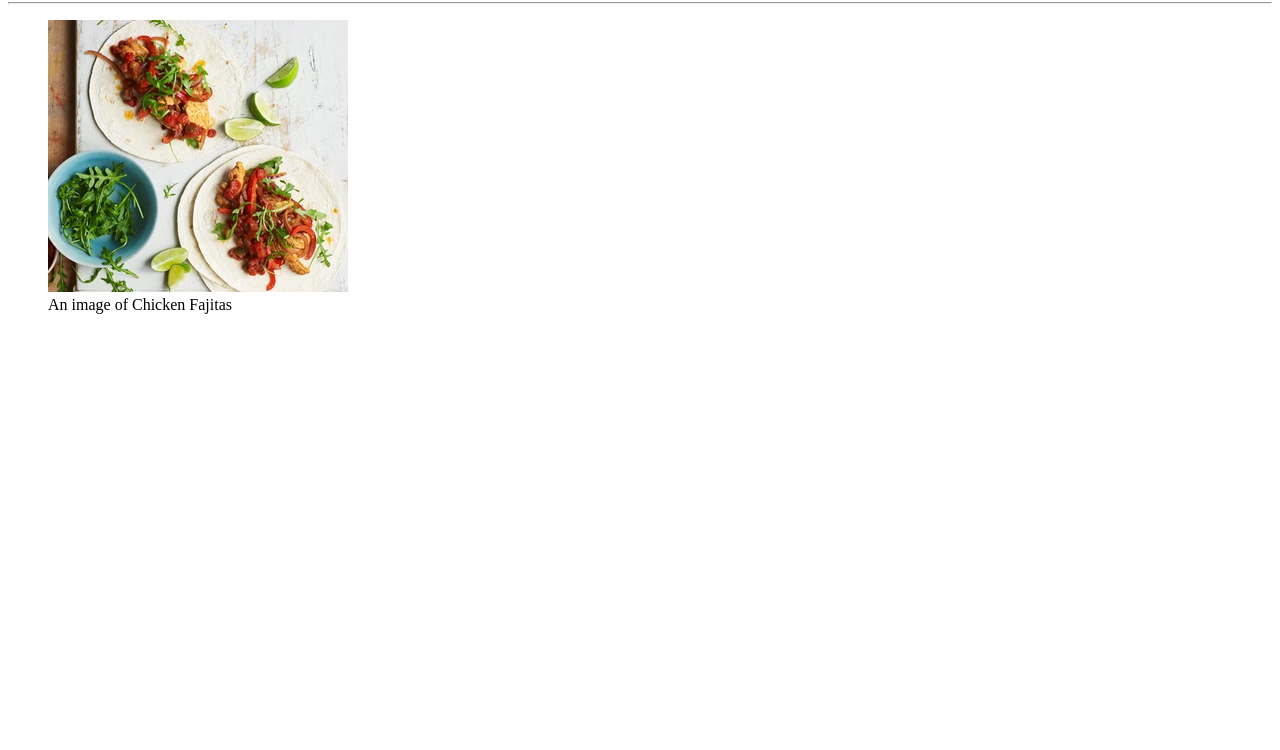
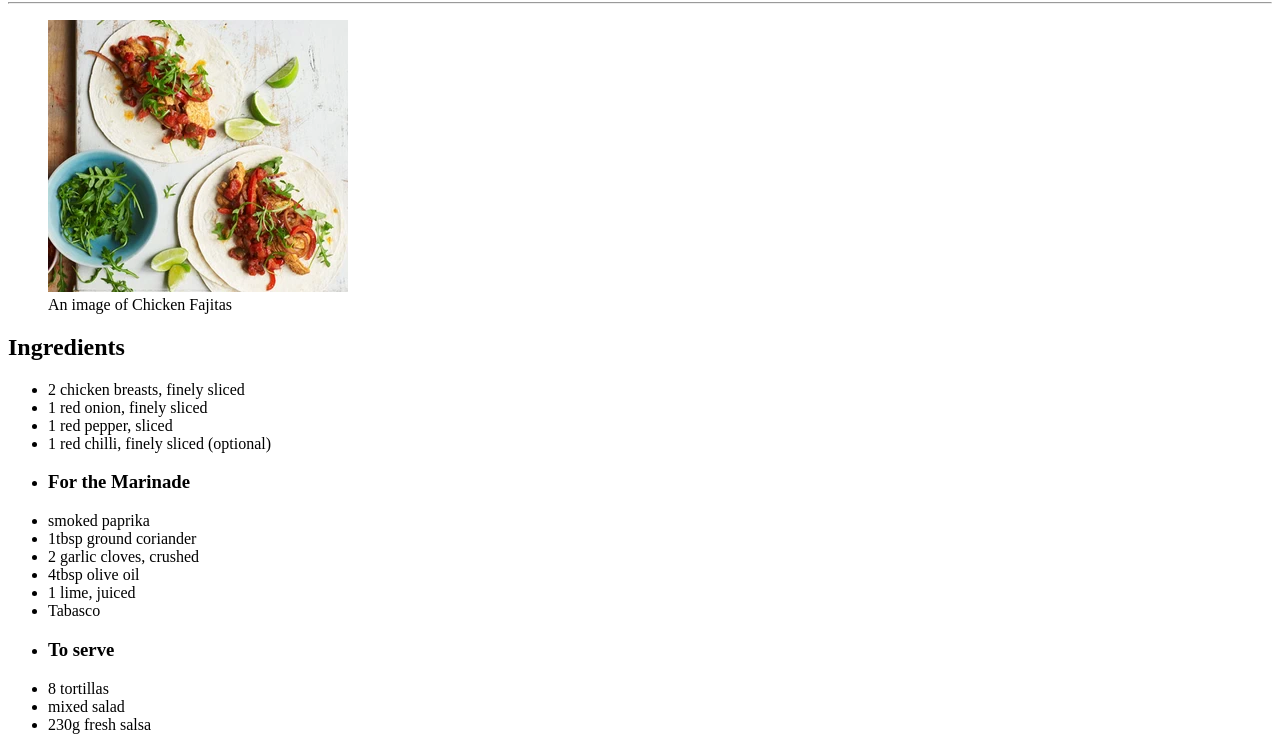
Before and after one commit to Selullie/odin-recipes, a plain HTML site: page recipes/chicken-fajitas.html in a window 1280 px wide. Shown: the part 78-828 px from the top of the page. Before the commit the page ends 800 px from the top, so only its background shows below. Drawn offline with Linux system fonts and the light colour scheme.

Commit message:
Added ingredients for chicken fajitas to chicken fajitas recipe page

```diff
--- a/recipes/chicken-fajitas.html
+++ b/recipes/chicken-fajitas.html
@@ -14,6 +14,24 @@
         <img src="/img/chicken-fajitas-image.webp" alt="Chicken Fajitas Image" width="300" height="272">
         <figcaption>An image of Chicken Fajitas</figcaption>
     </figure>
+    <h2>Ingredients</h2>
+    <ul>
+        <li>2 chicken breasts, finely sliced</li>
+        <li>1 red onion, finely sliced</li>
+        <li>1 red pepper, sliced</li>
+        <li>1 red chilli, finely sliced (optional)</li>
+        <li><h3>For the Marinade</h3></li>
+        <li>smoked paprika</li>
+        <li>1tbsp ground coriander</li>
+        <li>2 garlic cloves, crushed</li>
+        <li>4tbsp olive oil</li>
+        <li>1 lime, juiced</li>
+        <li>Tabasco</li>
+        <li><h3>To serve</h3></li>
+        <li>8 tortillas</li>
+        <li>mixed salad</li>
+        <li>230g fresh salsa</li>
+    </ul>
 </body>
 
 </html>
```
